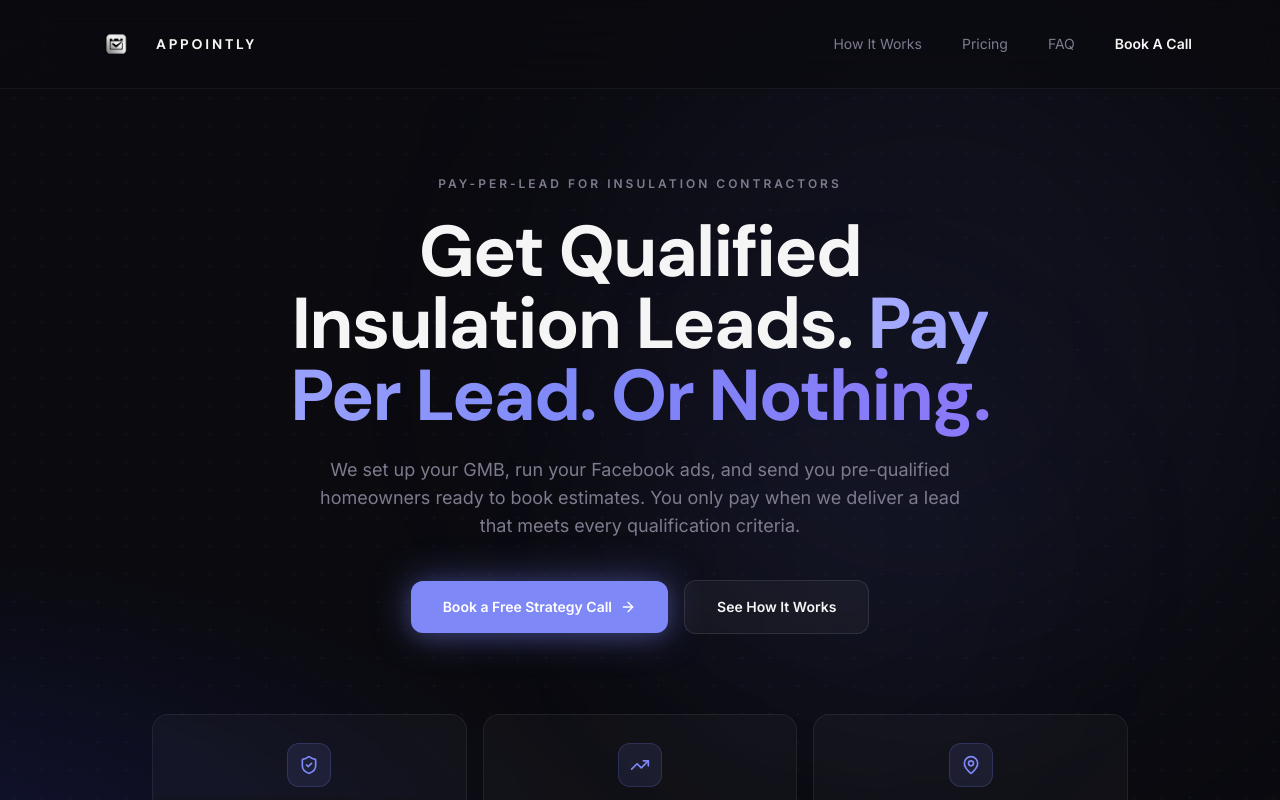
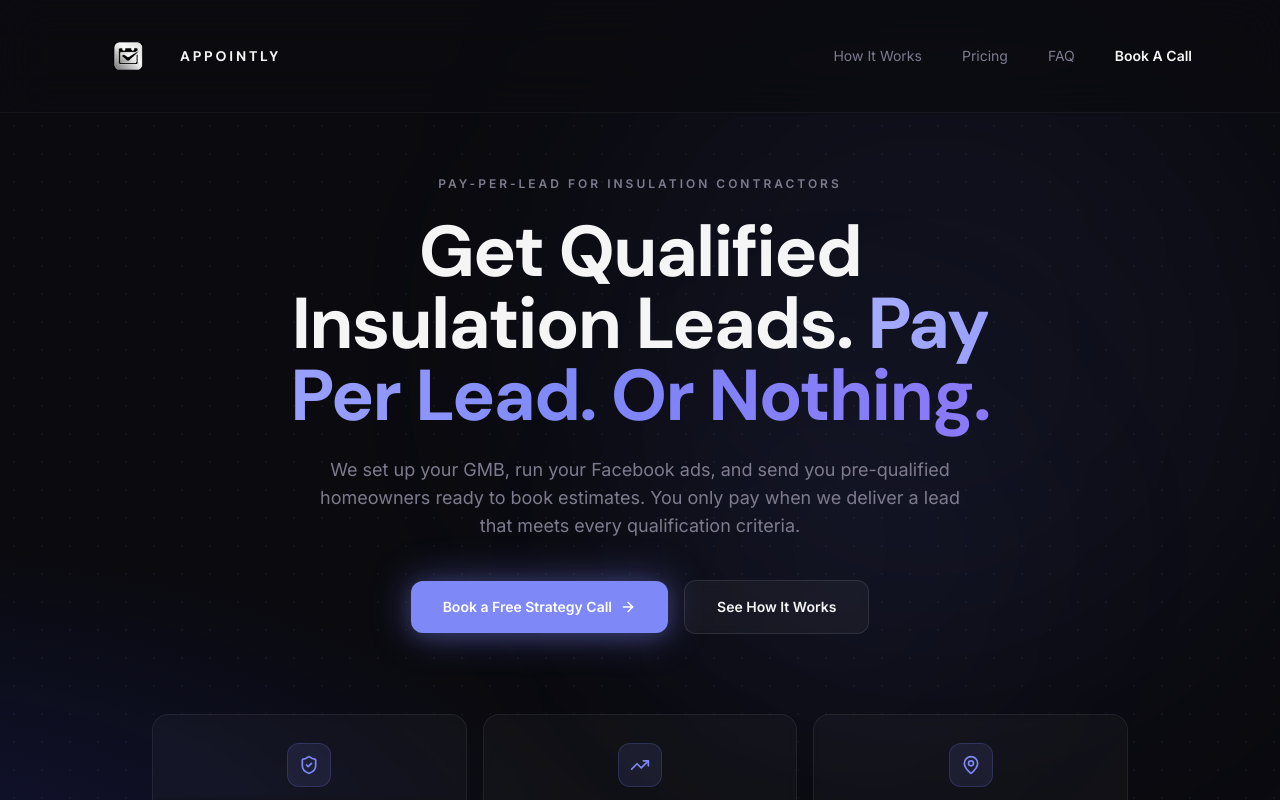
Before and after one commit to Pmietka/v0-appointly-website-design, a Next.js app: page / in a window 1280 px wide. Shown: the top 800 px of the page. Built offline with nearby package versions, Linux system fonts and the light colour scheme.

Commit message:
Increase navbar logo size from 56x56 to 80x80
https://claude.ai/code/session_01SEcHeqLXxu4PB4QjzNMWx9

```diff
--- a/components/navbar.tsx
+++ b/components/navbar.tsx
@@ -21,8 +21,8 @@ export function Navbar() {
           <Image
             src="/images/appointly-logo.png"
             alt="Appointly Solutions logo"
-            width={56}
-            height={56}
+            width={80}
+            height={80}
             className="rounded-xl"
           />
           <span className="text-sm font-bold font-display tracking-[0.2em] text-foreground uppercase">
```
